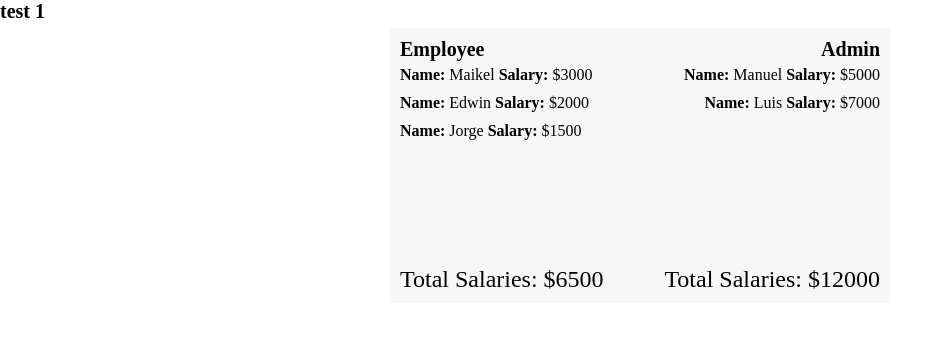
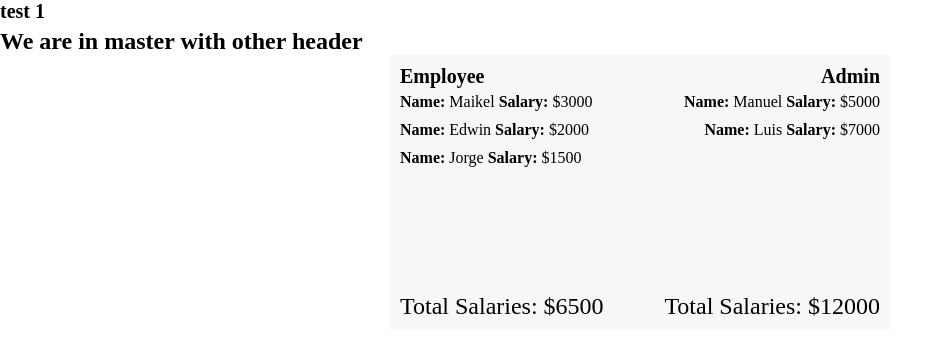
Before and after one commit to mesvil7/Object, a plain HTML site: page index.html in a window 1280 px wide. Shown: the whole page, without its empty margins (0-943 px from the left). Drawn offline with Linux system fonts and the light colour scheme.

Commit message:
master 1

```diff
--- a/index.html
+++ b/index.html
@@ -6,6 +6,7 @@
 </head>
 <body>
 <h1>test 1</h1>
+<h2>We are in master with other header</h2>
     <div id="mainContent"></div>
 <script src="js/main.js"></script>
 </body>
```
